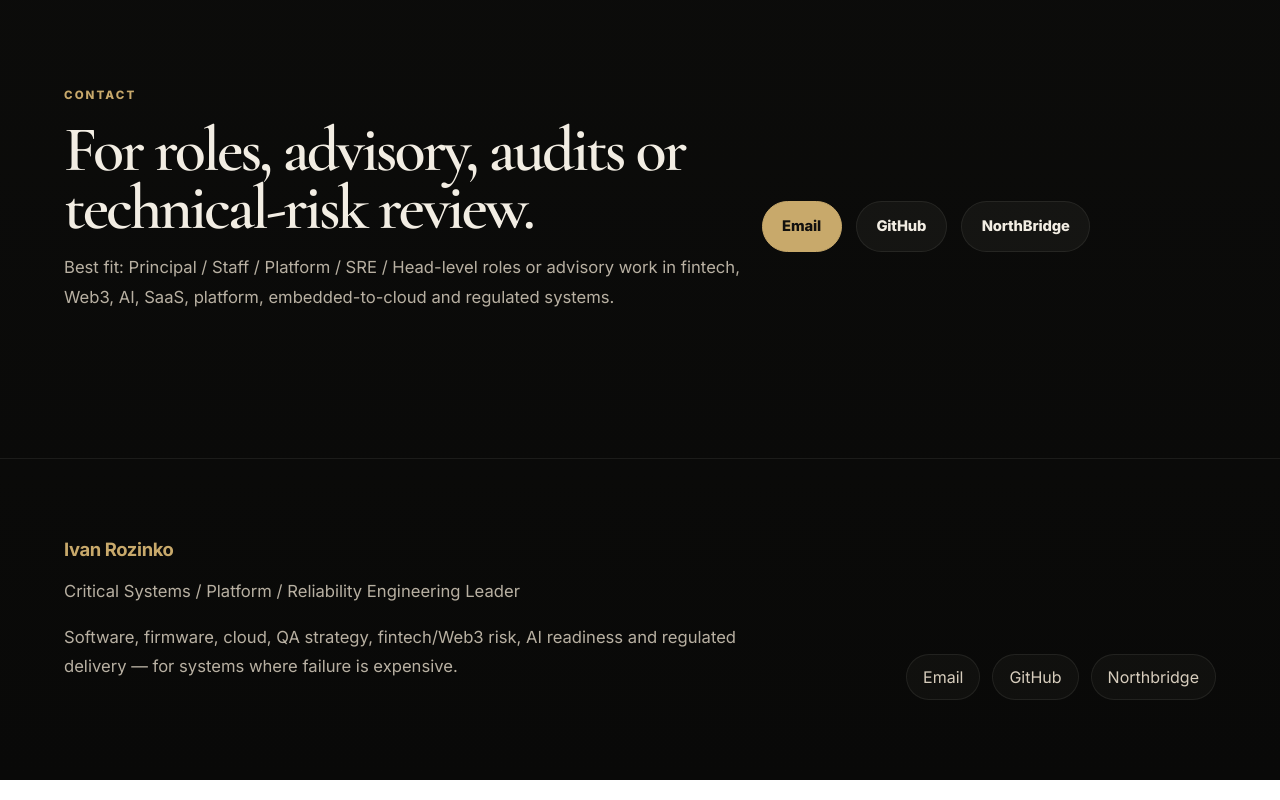
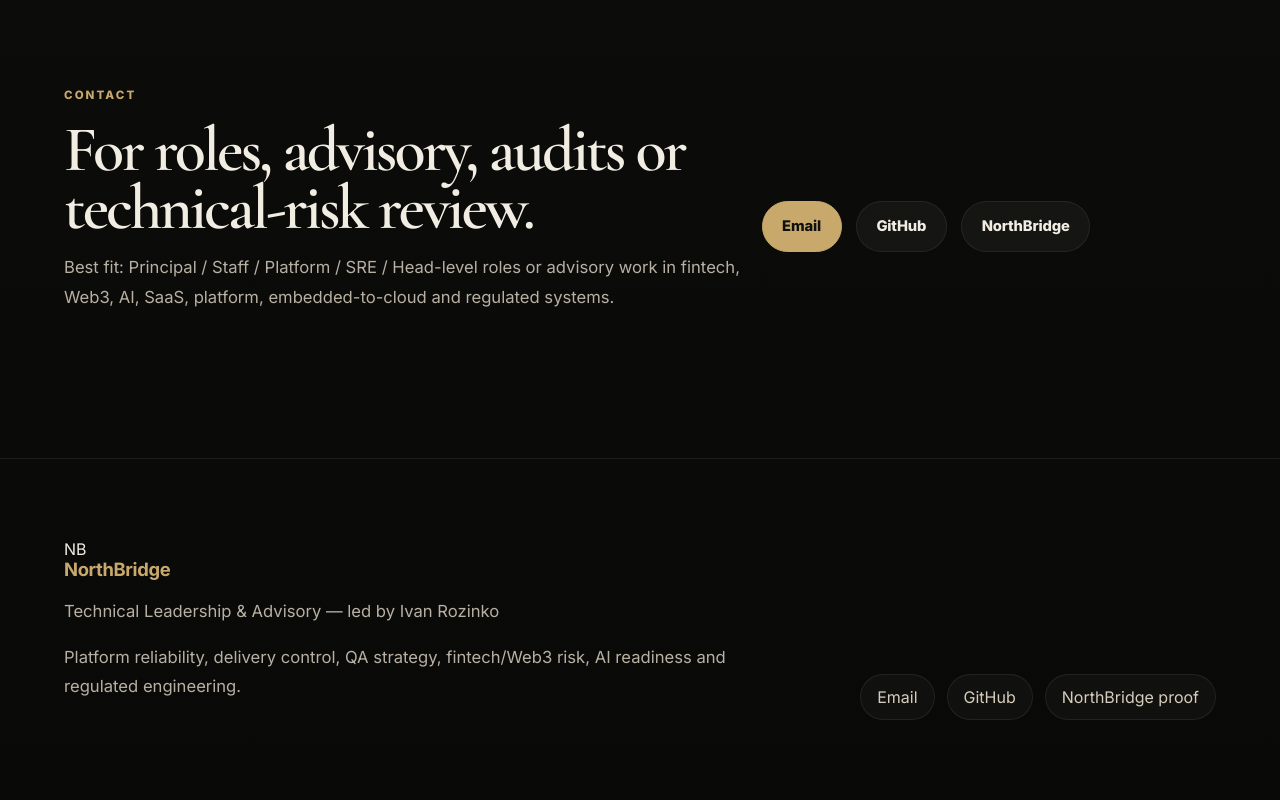
Before and after one commit to IRozinko/ivan-rozinko-site, a Next.js app: page / in a window 1280 px wide. Shown: the part 3938-4738 px from the top of the page. Built offline with nearby package versions, Linux system fonts and the light colour scheme.

Commit message:
Update footer for advisory positioning

```diff
--- a/app/components/SiteFooter.tsx
+++ b/app/components/SiteFooter.tsx
@@ -6,19 +6,15 @@
 
 const copy = {
   en: {
-    title: 'Ivan Rozinko',
-    line: 'Critical Systems / Platform / Reliability Engineering Leader',
-    text: 'Software, firmware, cloud, QA strategy, fintech/Web3 risk, AI readiness and regulated delivery — for systems where failure is expensive.',
-    contact: 'Contact',
-    proof: 'Proof',
+    title: 'NorthBridge',
+    line: 'Technical Leadership & Advisory — led by Ivan Rozinko',
+    text: 'Platform reliability, delivery control, QA strategy, fintech/Web3 risk, AI readiness and regulated engineering.',
     email: 'Email',
   },
   ua: {
-    title: 'Іван Розінко',
-    line: 'Critical Systems / Platform / Reliability Engineering Leader',
-    text: 'Software, firmware, cloud, QA strategy, fintech/Web3 risk, AI readiness та regulated delivery — для систем, де помилка коштує дорого.',
-    contact: 'Контакт',
-    proof: 'Proof',
+    title: 'NorthBridge',
+    line: 'Technical Leadership & Advisory — Іван Розінко',
+    text: 'Platform reliability, delivery control, QA strategy, fintech/Web3 risk, AI readiness та regulated engineering.',
     email: 'Email',
   },
 };
@@ -29,14 +25,17 @@
   return (
     <footer className="footer">
       <div>
-        <h3>{c.title}</h3>
+        <div className="footerBrand">
+          <span className="nbMark small">NB</span>
+          <h3>{c.title}</h3>
+        </div>
         <p>{c.line}</p>
         <p>{c.text}</p>
       </div>
       <div className="footerLinks">
         <a href="mailto:ivan.rozinko@gmail.com">{c.email}</a>
         <a href="https://github.com/IRozinko" target="_blank" rel="noreferrer">GitHub</a>
-        <a href="https://github.com/IRozinko/northbridge-critical-systems" target="_blank" rel="noreferrer">Northbridge</a>
+        <a href="https://github.com/IRozinko/northbridge-critical-systems" target="_blank" rel="noreferrer">NorthBridge proof</a>
       </div>
     </footer>
   );
```
